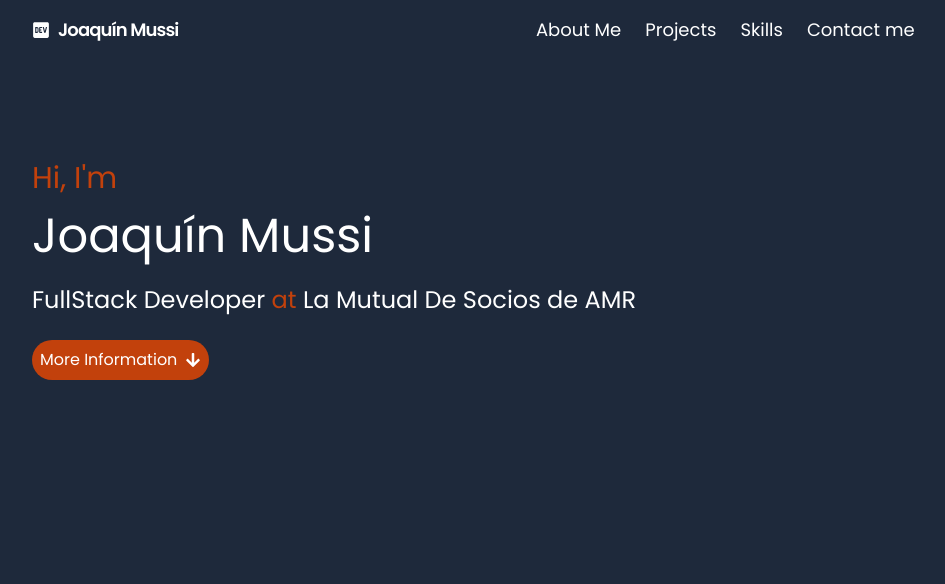
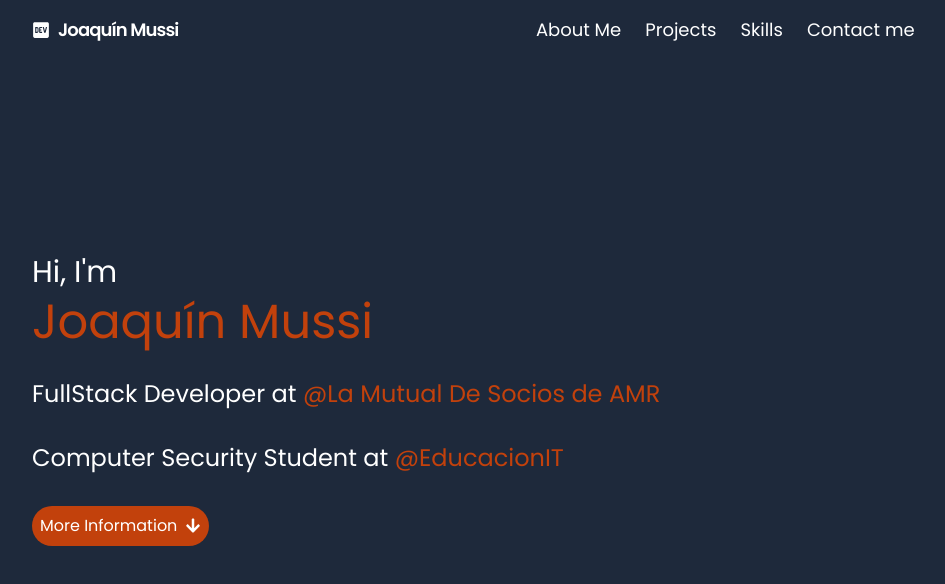
Before and after one commit to MussiDev/Portfolio-Personal, a Next.js app: page / in a window 1280 px wide. Shown: the top 584 px of the page, without its empty margins (8-953 px from the left). Built offline with nearby package versions, Linux system fonts and the light colour scheme.

Commit message:
add bounce animation and new styles

```diff
--- a/components/Main/Main.tsx
+++ b/components/Main/Main.tsx
@@ -1,20 +1,29 @@
 import React from "react";
 import { FaArrowDown } from "react-icons/fa";
+import { motion } from "framer-motion";
 
 const Main = () => {
 	return (
-		<section className='flex flex-col h-screen gap-6 px-10 pt-40'>
-			<span className='flex flex-col gap-4 text-3xl font-light text-orange-700 '>
+		<section className='flex flex-col justify-center h-screen gap-8 px-10'>
+			<div className='flex flex-col gap-2 text-3xl font-light text-white '>
 				Hi, I'm
-				<h3 className='text-5xl font-normal text-white'>Joaquín Mussi</h3>
-			</span>
+				<h3 className='text-5xl font-normal text-orange-700'>Joaquín Mussi</h3>
+			</div>
 			<h3 className='text-2xl'>
-				FullStack Developer
-				<span className='text-orange-700 '> at</span> La Mutual De Socios de AMR
+				FullStack Developer at
+				<span className='text-orange-700 '> @La Mutual De Socios de AMR</span>
+			</h3>
+			<h3 className='text-2xl'>
+				Computer Security Student at
+				<span className='text-orange-700 '> @EducacionIT</span>
 			</h3>
 			<button className='flex items-center gap-2 p-2 bg-orange-700 rounded-full text-md w-max'>
 				More Information
-				<FaArrowDown />
+				<motion.span
+					animate={{ y: ["5px", "-5px", "5px"] }}
+					transition={{ duration: 2, repeat: Infinity }}>
+					<FaArrowDown />
+				</motion.span>
 			</button>
 		</section>
 	);
```
Also changed, not shown: 1 other file (tests, documents, lock files or other folders).
